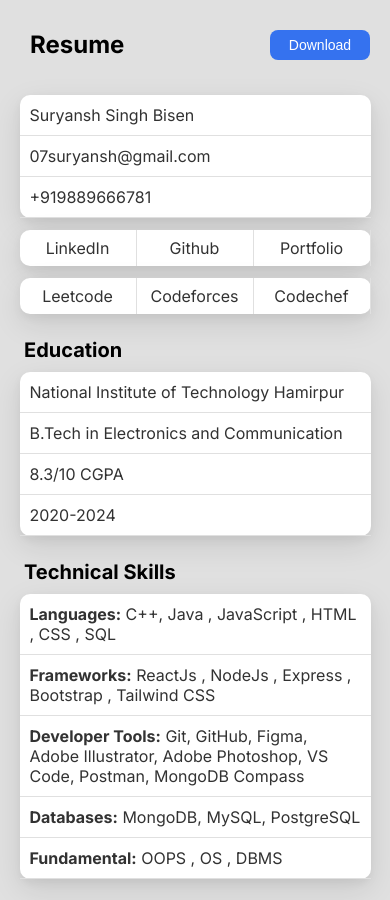
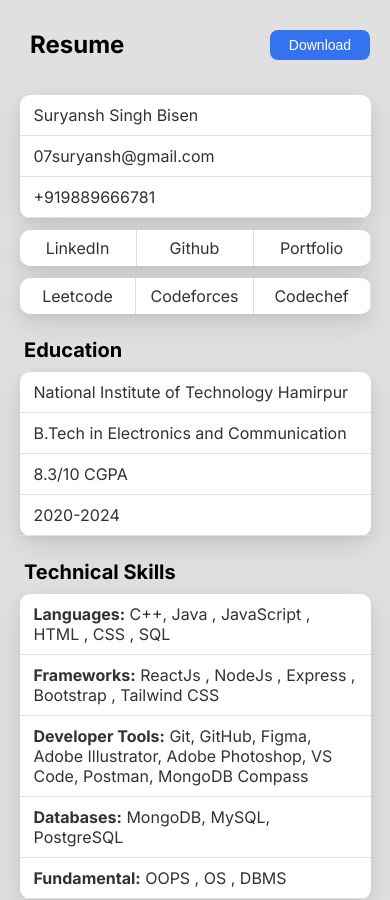
Before and after one commit to 07suryansh/next-resume, a Next.js app: page / in a window 390 px wide. Shown: the top 900 px of the page. Built offline with nearby package versions, Linux system fonts and the light colour scheme.

Commit message:
increased padding of spans

```diff
--- a/app/page.css
+++ b/app/page.css
@@ -102,7 +102,7 @@
 .info-v>span{
     border-bottom: 1px solid #e0e0e0;
     margin: 0;
-    padding: 10px 10px;
+    padding: 10px 14px;
     color: rgb(50, 50, 50);
 }
 .info-h{
@@ -120,7 +120,7 @@
 .info-h>span{
     border-right: 1px solid #e0e0e0;
     margin: 0;
-    padding: 8px 10px;
+    padding: 8px 14px;
     color: rgb(50, 50, 50);
     width: 33%;
     text-align: center;
@@ -178,7 +178,7 @@ a{
     .info-v>span{
         border-bottom: 1px solid #e0e0e0;
         margin: 0;
-        padding: 10px 10px;
+        padding: 10px 14px;
         color: rgb(50, 50, 50);
     }
     .info-h{
@@ -194,7 +194,7 @@ a{
     .info-h>span{
         border-right: 1px solid #e0e0e0;
         margin: 0;
-        padding: 8px 10px;
+        padding: 8px 14px;
         color: rgb(50, 50, 50);
         width: 33%;
         text-align: center;
```
